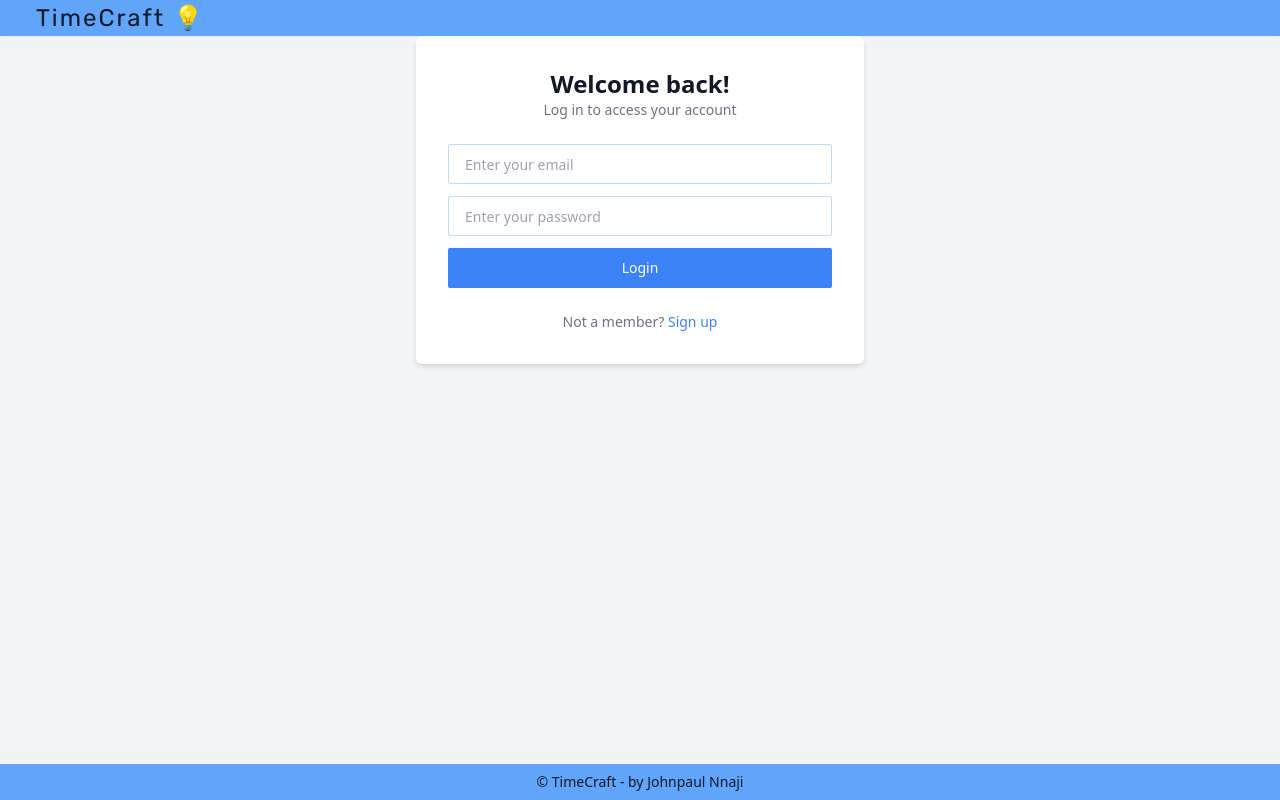
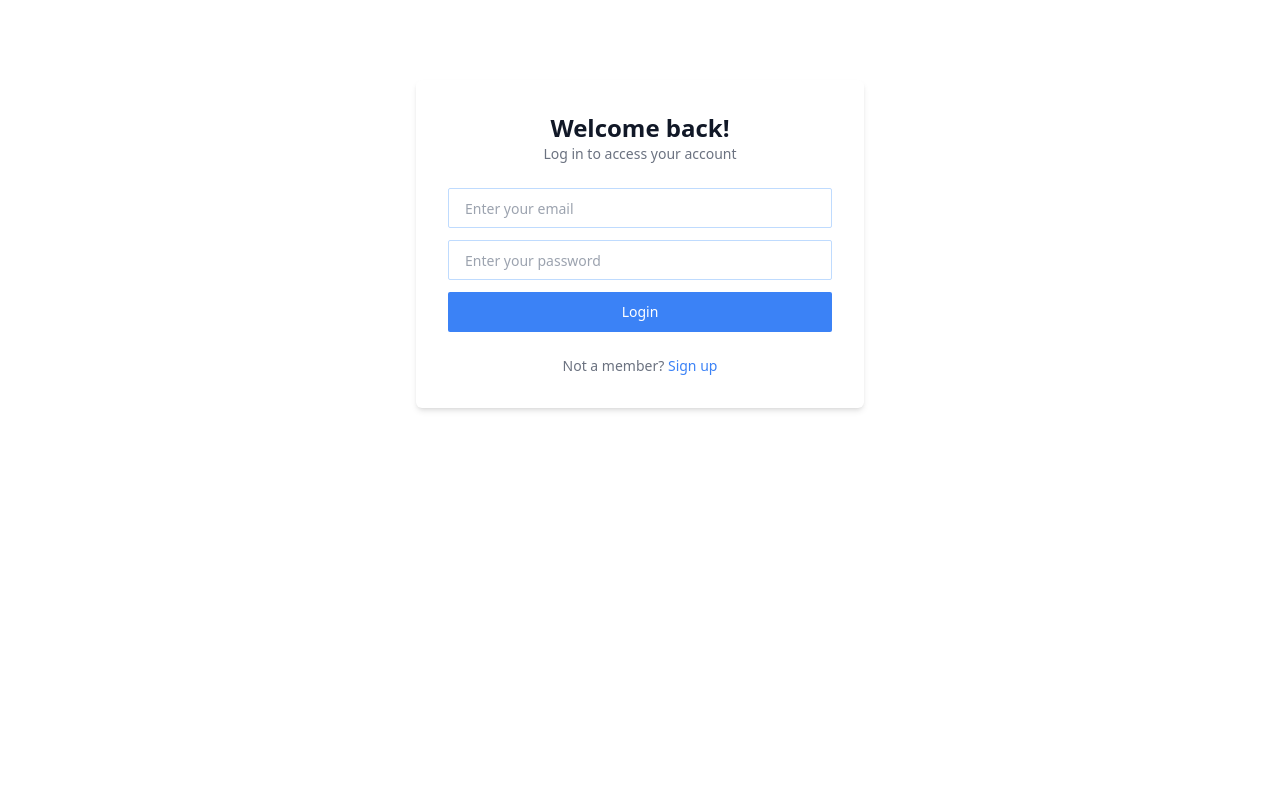
Before and after one commit to deXcripter/TimeCraft, a React (Vite) app in the folder frontend/: page /login in a window 1280 px wide. Built offline with nearby package versions, Linux system fonts and the light colour scheme.

Commit message:
using react router to route bw my app components

```diff
--- a/frontend/package.json
+++ b/frontend/package.json
@@ -12,7 +12,8 @@
   "dependencies": {
     "axios": "^1.6.5",
     "react": "^18.2.0",
-    "react-dom": "^18.2.0"
+    "react-dom": "^18.2.0",
+    "react-router-dom": "^6.21.3"
   },
   "devDependencies": {
     "@types/react": "^18.2.43",
--- a/frontend/src/App.jsx
+++ b/frontend/src/App.jsx
@@ -1,13 +1,22 @@
 import Header from './components/Header';
-import Body from './components/Body';
+// import Body from './components/Body';
 import Footer from './components/Footer';
+import { BrowserRouter, Route, Routes } from 'react-router-dom';
+import Signup from './components/Signup';
+import Login from './components/Login';
+import { Tasks } from './components/Tasks';
 
 export default function App() {
   return (
     <div className="h-screen text-gray-900 grid grid-rows-[auto_1fr_auto] text-sm">
-      <Header />
-      <Body />
-      <Footer />
+      <BrowserRouter>
+        <Routes>
+          <Route path="/login" element={<Login />} />
+          <Route path="/signup" element={<Signup />} />
+          <Route path="/tasks" element={<Tasks />} />
+          <Route path="*" element={<h1>Invalid Url</h1>} />
+        </Routes>
+      </BrowserRouter>
     </div>
   );
 }
--- a/frontend/src/components/Body.jsx
+++ b/frontend/src/components/Body.jsx
@@ -4,6 +4,7 @@ import { CreateTask } from './CreateTask';
 import { Tasks } from './Tasks';
 import { Controller } from './Controller';
 import { useState } from 'react';
+import { BrowserRouter, Route, Routes } from 'react-router-dom';
 
 export default function Body() {
   const [loggedInStatus, setLoggedInStatus] = useState(false);
@@ -11,13 +12,19 @@ export default function Body() {
   const triggerLoggedStatus = (bool) => setLoggedInStatus(bool);
 
   return (
-    <section className=" w-full bg-gray-100 overflow-scroll">
-      {!loggedInStatus && <Login triggerLoggedStatus={triggerLoggedStatus} />}
-      {loggedInStatus && (
-        <h1 className="flex font-bold m-auto text-xl p-40">
-          User is logged in
-        </h1>
-      )}
-    </section>
+    <BrowserRouter>
+      <Routes>
+        <Route path="login" elememt={<Login />} />
+        <Route path="tasks" elememt={<Tasks />} />
+      </Routes>
+    </BrowserRouter>
   );
+  //   <section className=" w-full bg-gray-100 overflow-scroll">
+  //     {!loggedInStatus && <Login triggerLoggedStatus={triggerLoggedStatus} />}
+  //     {loggedInStatus && (
+  //       <h1 className="flex font-bold m-auto text-xl p-40">
+  //         User is logged in
+  //       </h1>
+  //     )}
+  //   </section>
 }
--- a/frontend/src/components/Login.jsx
+++ b/frontend/src/components/Login.jsx
@@ -1,5 +1,7 @@
+/* eslint-disable react/prop-types */
 import axios from 'axios';
 import { useState } from 'react';
+import { Link } from 'react-router-dom';
 
 function Login({ triggerLoggedStatus }) {
   const [email, setEmail] = useState('');
@@ -32,7 +34,7 @@ function Login({ triggerLoggedStatus }) {
 
   return (
     <form
-      className="max-w-md mx-auto p-8 space-y-6 bg-white rounded-md shadow-md"
+      className="max-w-md mx-auto my-20 p-8 space-y-6 bg-white rounded-md shadow-md"
       onSubmit={handleSubmit}
     >
       <div className="text-center">
--- a/frontend/src/components/Tasks.jsx
+++ b/frontend/src/components/Tasks.jsx
@@ -1,3 +1,4 @@
+/* eslint-disable react/prop-types */
 import { useEffect, useState } from 'react';
 import axios from 'axios';
 import styles from './Body.module.css';
```
Also changed, not shown: 1 other file (tests, documents, lock files or other folders).
